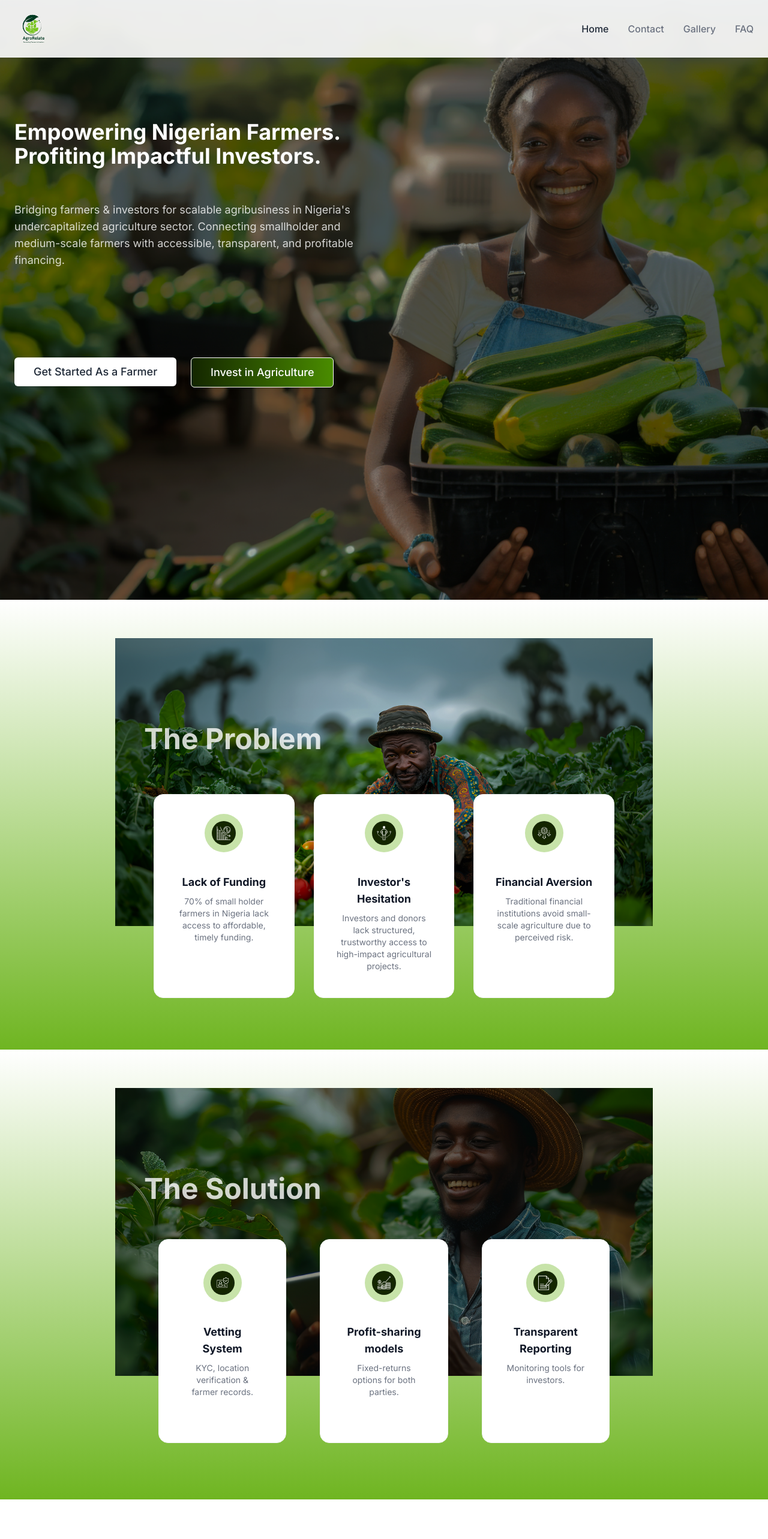
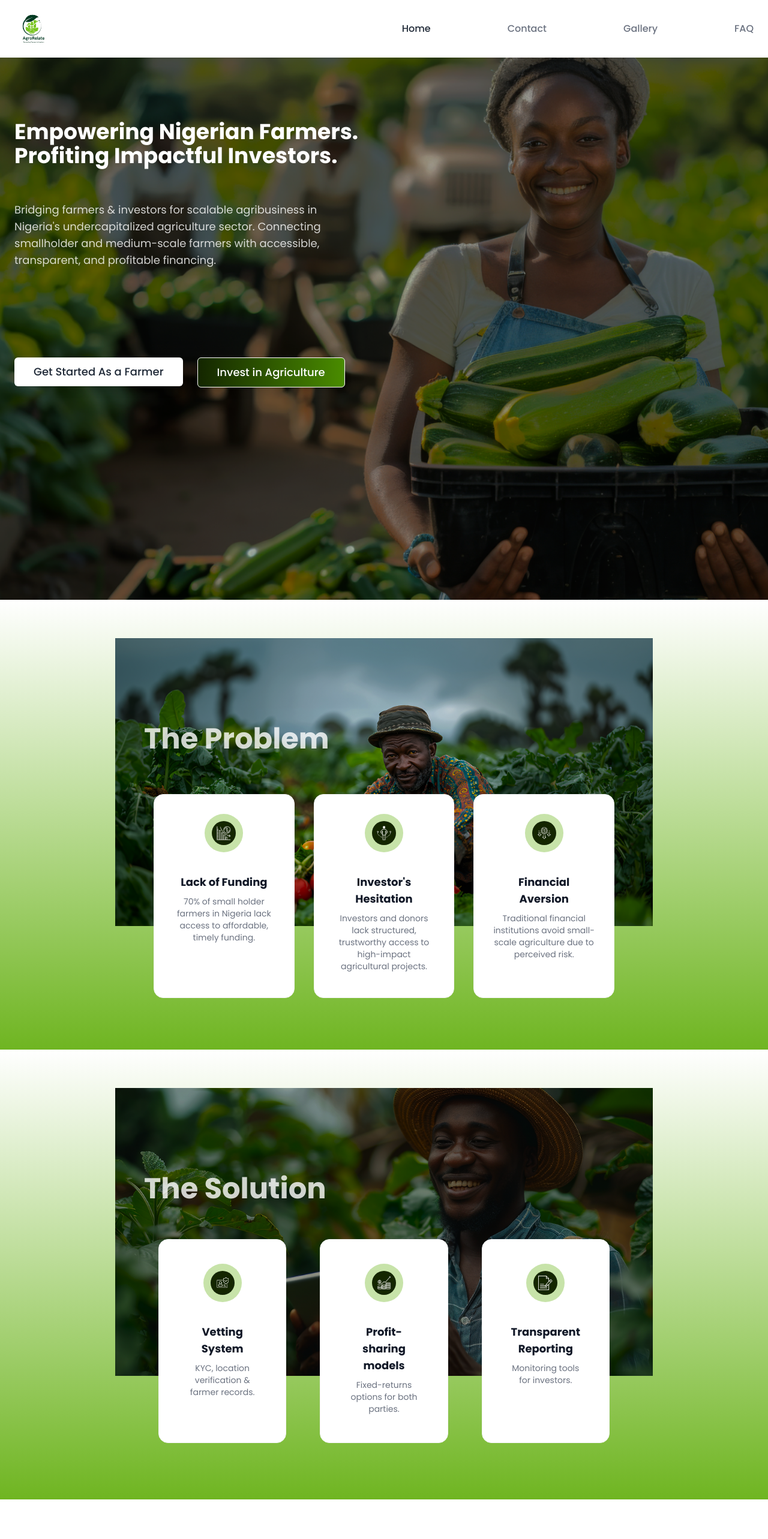
Before and after one commit to ezekiel37/agro-relate, a React (Vite) app: page / in a window 1280 px wide. Shown: the top 2566 px of the page at 60% size. Built offline with nearby package versions, Linux system fonts and the light colour scheme.

Commit message:
nabavadd

```diff
--- a/index.html
+++ b/index.html
@@ -1,4 +1,3 @@
-
 <!DOCTYPE html>
 <html lang="en">
   <head>
@@ -22,7 +21,7 @@
 
     <link rel="preconnect" href="https://fonts.googleapis.com">
     <link rel="preconnect" href="https://fonts.gstatic.com" crossorigin>
-    <link href="https://fonts.googleapis.com/css2?family=Inter:wght@400;500;600;700&display=swap" rel="stylesheet">
+    <link href="https://fonts.googleapis.com/css2?family=Poppins:wght@300;400;500;600;700;800&display=swap" rel="stylesheet">
   </head>
 
   <body>
--- a/src/components/Navbar.tsx
+++ b/src/components/Navbar.tsx
@@ -8,7 +8,7 @@ const Navbar: React.FC = () => {
   const [isOpen, setIsOpen] = useState(false);
 
   return (
-    <nav className="absolute top-0 left-0 right-0 z-20 py-4 w-full bg-white/90 backdrop-blur-sm">
+    <nav className="absolute top-0 left-0 right-0 z-20 py-4 w-full bg-white backdrop-blur-sm">
       <div className="container mx-auto px-4 md:px-6 flex items-center justify-between">
         <div className="flex items-center">
           <Logo />
@@ -23,7 +23,7 @@ const Navbar: React.FC = () => {
         </button>
 
         {/* Desktop Navigation */}
-        <div className="hidden md:flex items-center space-x-8">
+        <div className="hidden md:flex items-center gap-32">
           <Link to="/" className="text-gray-800 hover:text-gray-600 font-medium">Home</Link>
           <Link to="#" className="text-gray-500 hover:text-gray-700 font-medium">Contact</Link>
           <Link to="#" className="text-gray-500 hover:text-gray-700 font-medium">Gallery</Link>
--- a/src/components/Problem.tsx
+++ b/src/components/Problem.tsx
@@ -32,46 +32,46 @@ const cardVariants = {
 
 const Problem: React.FC = () => (
   <section className="relative w-full min-h-[750px] py-16 bg-gradient-to-b from-white to-custom-green overflow-hidden">
-    <div className="container mx-auto px-16 flex flex-col items-center">
+    <div className="container mx-auto px-4 sm:px-6 md:px-8 lg:px-16 flex flex-col items-center">
       {/* Image with spacing */}
       <div className="relative w-full flex justify-center mb-0 pb-0" style={{ zIndex: 10 }}>
-        <div className="w-full max-w-5xl px-2 md:px-8 lg:px-16">
+        <div className="w-full max-w-5xl px-0 sm:px-2 md:px-8 lg:px-16">
           <div className="relative">
             <img
               src="/images/photorealistic.png"
               alt="Nigerian farmer in field"
-              className="object-cover object-center w-full h-[320px] md:h-[400px] lg:h-[480px]"
+              className="object-cover object-center w-full h-[180px] sm:h-[240px] md:h-[320px] lg:h-[400px] xl:h-[480px]"
             />
             <div className="absolute inset-0" />
             {/* Title inside image, top-left */}
-            <h2 className="absolute top-20 left-8 md:top-36 md:left-12 text-3xl md:text-4xl lg:text-5xl font-bold text-white/80 text-left z-20">
+            <h2 className="absolute top-8 left-4 sm:top-16 sm:left-8 md:top-36 md:left-12 text-2xl sm:text-3xl md:text-4xl lg:text-5xl font-bold text-white/80 text-left z-20">
               The Problem
             </h2>
           </div>
         </div>
         {/* Cards overlayed and extending out of the image */}
-        <div className="absolute left-1/2 transform -translate-x-1/2 w-full max-w-5xl px-2 md:px-8 lg:px-32"
+        <div className="absolute left-1/2 transform -translate-x-1/2 w-full max-w-5xl px-2 sm:px-4 md:px-8 lg:px-32"
              style={{ bottom: '-120px' }}>
-          <div className="flex flex-col md:flex-row gap-6 md:gap-8 justify-center items-stretch">
+          <div className="flex flex-col md:flex-row gap-4 sm:gap-6 md:gap-8 justify-center items-stretch w-full">
             {problems.map((item, idx) => (
               <motion.div
                 key={idx}
-                className="bg-white rounded-2xl p-8 flex flex-col items-center w-full max-w-xs h-[340px] border border-gray-100"
+                className="bg-white rounded-2xl p-5 sm:p-6 md:p-8 flex flex-col items-center w-full max-w-full sm:max-w-sm md:max-w-xs h-[280px] sm:h-[320px] md:h-[340px] border border-gray-100"
                 custom={idx}
                 initial="hidden"
                 whileInView="visible"
                 viewport={{ once: true, amount: 0.3 }}
                 variants={cardVariants}
               >
-                <div className="flex flex-col items-center mb-5">
-                  <span className="inline-flex items-center justify-center w-16 h-16 rounded-full bg-[#C7E3A9] mb-4">
-                    <span className="inline-flex items-center justify-center w-10 h-10 rounded-full bg-[#142600]">
-                      <img src={item.icon} alt="icon" className="w-6 h-6" />
+                <div className="flex flex-col items-center mb-4 sm:mb-5">
+                  <span className="inline-flex items-center justify-center w-12 h-12 sm:w-16 sm:h-16 rounded-full bg-[#C7E3A9] mb-3 sm:mb-4">
+                    <span className="inline-flex items-center justify-center w-8 h-8 sm:w-10 sm:h-10 rounded-full bg-[#142600]">
+                      <img src={item.icon} alt="icon" className="w-5 h-5 sm:w-6 sm:h-6" />
                     </span>
                   </span>
                 </div>
-                <h3 className="text-lg font-bold text-gray-900 mb-2 text-center">{item.title}</h3>
-                <p className="text-sm text-gray-500 text-center">{item.subtitle}</p>
+                <h3 className="text-base sm:text-lg font-bold text-gray-900 mb-1 sm:mb-2 text-center">{item.title}</h3>
+                <p className="text-xs sm:text-sm text-gray-500 text-center">{item.subtitle}</p>
               </motion.div>
             ))}
           </div>
--- a/src/components/Solution.tsx
+++ b/src/components/Solution.tsx
@@ -32,46 +32,46 @@ const cardVariants = {
 
 const Solution: React.FC = () => (
   <section className="relative w-full min-h-[750px] py-16 bg-gradient-to-b from-white to-custom-green overflow-hidden">
-    <div className="container mx-auto px-4 flex flex-col items-center">
+    <div className="container mx-auto px-4 sm:px-6 md:px-8 lg:px-16 flex flex-col items-center">
       {/* Image with spacing */}
       <div className="relative w-full flex justify-center mb-0 pb-0" style={{ zIndex: 10 }}>
-        <div className="w-full max-w-5xl px-2 md:px-8 lg:px-16">
+        <div className="w-full max-w-5xl px-0 sm:px-2 md:px-8 lg:px-16">
           <div className="relative">
             <img
               src="/images/african-man.png"
               alt="Nigerian farmer in field"
-              className="object-cover object-center w-full h-[320px] md:h-[400px] lg:h-[480px]"
+              className="object-cover object-center w-full h-[180px] sm:h-[240px] md:h-[320px] lg:h-[400px] xl:h-[480px]"
             />
             <div className="absolute inset-0" />
             {/* Title inside image, top-left */}
-            <h2 className="absolute top-20 left-8 md:top-36 md:left-12 text-3xl md:text-4xl lg:text-5xl font-bold text-white/80 text-left z-20">
+            <h2 className="absolute top-8 left-4 sm:top-16 sm:left-8 md:top-36 md:left-12 text-2xl sm:text-3xl md:text-4xl lg:text-5xl font-bold text-white/80 text-left z-20">
               The Solution
             </h2>
           </div>
         </div>
         {/* Cards overlayed and extending out of the image */}
-        <div className="absolute left-1/2 transform -translate-x-1/2 w-full max-w-5xl px-2 md:px-8 lg:px-32"
+        <div className="absolute left-1/2 transform -translate-x-1/2 w-full max-w-5xl px-2 sm:px-4 md:px-8 lg:px-32"
              style={{ bottom: '-120px' }}>
-          <div className="flex flex-col md:flex-row gap-8 md:gap-10 justify-center items-stretch">
+          <div className="flex flex-col md:flex-row gap-4 sm:gap-8 md:gap-10 justify-center items-stretch w-full">
             {solutions.map((item, idx) => (
               <motion.div
                 key={idx}
-                className="bg-white rounded-2xl p-10 flex flex-col items-center w-full max-w-xs h-[340px] border border-gray-100 m-2"
+                className="bg-white rounded-2xl p-5 sm:p-8 md:p-10 flex flex-col items-center w-full max-w-full sm:max-w-sm md:max-w-xs h-[280px] sm:h-[320px] md:h-[340px] border border-gray-100 m-2"
                 custom={idx}
                 initial="hidden"
                 whileInView="visible"
                 viewport={{ once: true, amount: 0.3 }}
                 variants={cardVariants}
               >
-                <div className="flex flex-col items-center mb-5">
-                  <span className="inline-flex items-center justify-center w-16 h-16 rounded-full bg-[#C7E3A9] mb-4">
-                    <span className="inline-flex items-center justify-center w-10 h-10 rounded-full bg-[#142600]">
-                      <img src={item.icon} alt="icon" className="w-6 h-6" />
+                <div className="flex flex-col items-center mb-4 sm:mb-5">
+                  <span className="inline-flex items-center justify-center w-12 h-12 sm:w-16 sm:h-16 rounded-full bg-[#C7E3A9] mb-3 sm:mb-4">
+                    <span className="inline-flex items-center justify-center w-8 h-8 sm:w-10 sm:h-10 rounded-full bg-[#142600]">
+                      <img src={item.icon} alt="icon" className="w-5 h-5 sm:w-6 sm:h-6" />
                     </span>
                   </span>
                 </div>
-                <h3 className="text-lg font-bold text-gray-900 mb-2 text-center">{item.title}</h3>
-                <p className="text-sm text-gray-500 text-center">{item.subtitle}</p>
+                <h3 className="text-base sm:text-lg font-bold text-gray-900 mb-1 sm:mb-2 text-center">{item.title}</h3>
+                <p className="text-xs sm:text-sm text-gray-500 text-center">{item.subtitle}</p>
               </motion.div>
             ))}
           </div>
--- a/src/index.css
+++ b/src/index.css
@@ -94,7 +94,7 @@ html, body, #root {
 
   body {
     @apply bg-background text-foreground;
-    font-family: 'Inter', sans-serif;
+    font-family: 'Poppins', sans-serif;
   }
 
   html {
--- a/tailwind.config.ts
+++ b/tailwind.config.ts
@@ -22,6 +22,9 @@ export default {
       }
     },
     extend: {
+      fontFamily: {
+        sans: ['Poppins', 'sans-serif'],
+      },
       colors: {
         border: 'hsl(var(--border))',
         input: 'hsl(var(--input))',
```
